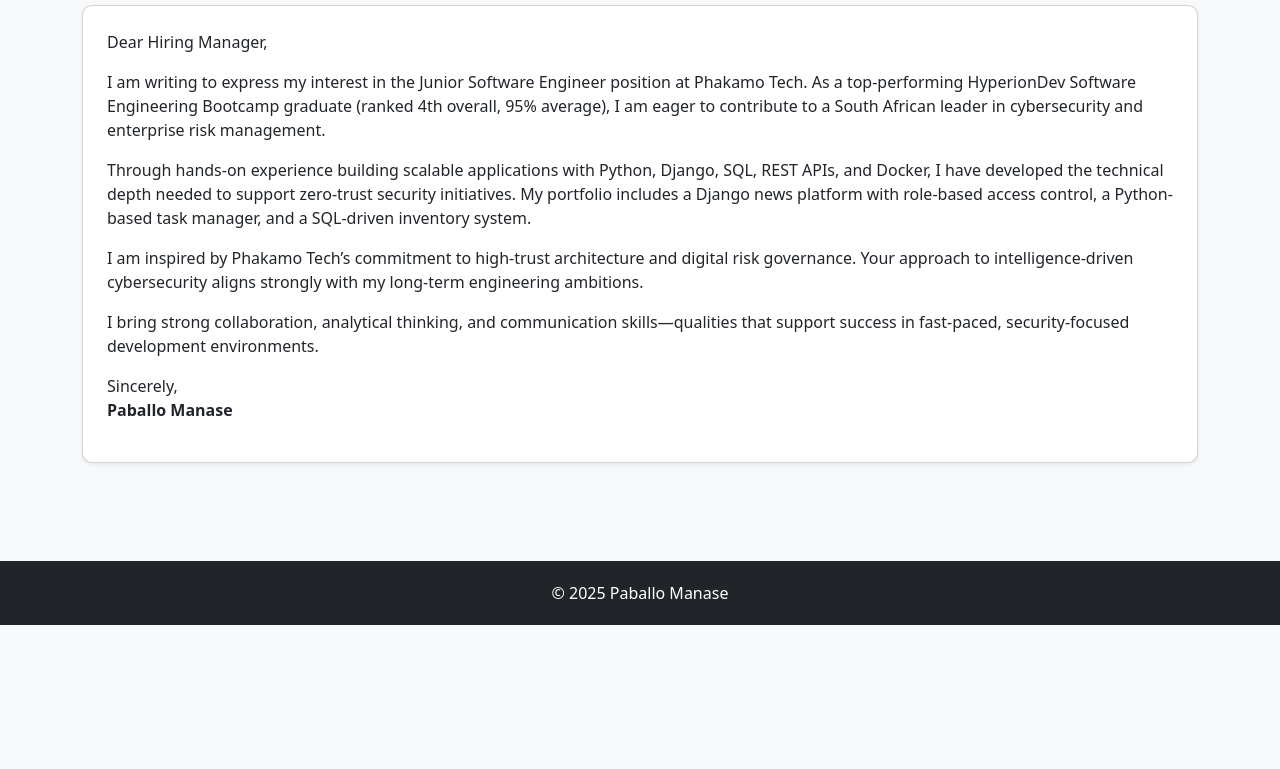
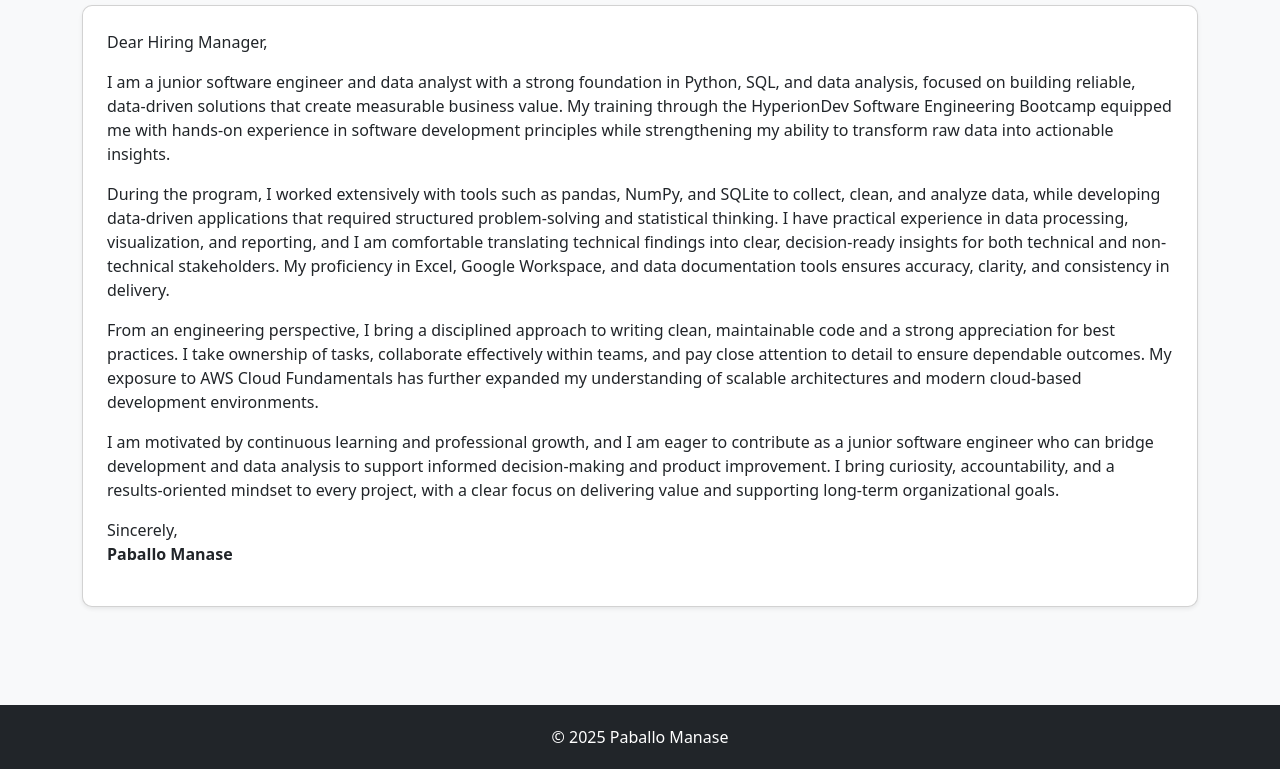
Before and after one commit to PabloManase/my_cv_site, a plain HTML site: page cover_letter.html in a window 1280 px wide. Shown: the part 172-941 px from the top of the page. Before the commit the page ends 800 px from the top, so only its background shows below. Drawn offline with nearby package versions, Linux system fonts and the light colour scheme.

Commit message:
Update cover_letter.html

```diff
--- a/cover_letter.html
+++ b/cover_letter.html
@@ -33,25 +33,28 @@
         <p>Dear Hiring Manager,</p>
 
         <p>
-            I am writing to express my interest in the Junior Software Engineer position at Phakamo Tech. As a top-performing
-            HyperionDev Software Engineering Bootcamp graduate (ranked 4th overall, 95% average), I am eager to contribute to a
-            South African leader in cybersecurity and enterprise risk management.
+            I am a junior software engineer and data analyst with a strong foundation in Python, SQL, and data analysis, focused on building reliable, data-driven
+            solutions that create measurable business value. My training through the HyperionDev Software Engineering Bootcamp equipped me with hands-on
+            experience in software development principles while strengthening my ability to transform raw data into actionable insights.
         </p>
 
         <p>
-            Through hands-on experience building scalable applications with Python, Django, SQL, REST APIs, and Docker, I have
-            developed the technical depth needed to support zero-trust security initiatives. My portfolio includes a Django news
-            platform with role-based access control, a Python-based task manager, and a SQL-driven inventory system.
+            During the program, I worked extensively with tools such as pandas, NumPy, and SQLite to collect, clean, and analyze data, while developing
+            data-driven applications that required structured problem-solving and statistical thinking. I have practical experience in data processing, visualization,
+            and reporting, and I am comfortable translating technical findings into clear, decision-ready insights for both technical and non-technical stakeholders.
+            My proficiency in Excel, Google Workspace, and data documentation tools ensures accuracy, clarity, and consistency in delivery.
         </p>
 
         <p>
-            I am inspired by Phakamo Tech’s commitment to high-trust architecture and digital risk governance. Your approach to
-            intelligence-driven cybersecurity aligns strongly with my long-term engineering ambitions.
+            From an engineering perspective, I bring a disciplined approach to writing clean, maintainable code and a strong appreciation for best practices.
+            I take ownership of tasks, collaborate effectively within teams, and pay close attention to detail to ensure dependable outcomes.
+            My exposure to AWS Cloud Fundamentals has further expanded my understanding of scalable architectures and modern cloud-based development environments.
         </p>
 
         <p>
-            I bring strong collaboration, analytical thinking, and communication skills—qualities that support success in fast-paced,
-            security-focused development environments.
+            I am motivated by continuous learning and professional growth, and I am eager to contribute as a junior software engineer who can bridge development
+            and data analysis to support informed decision-making and product improvement. I bring curiosity, accountability, and a results-oriented mindset to
+            every project, with a clear focus on delivering value and supporting long-term organizational goals.
         </p>
 
         <p>Sincerely,<br><strong>Paballo Manase</strong></p>
```
